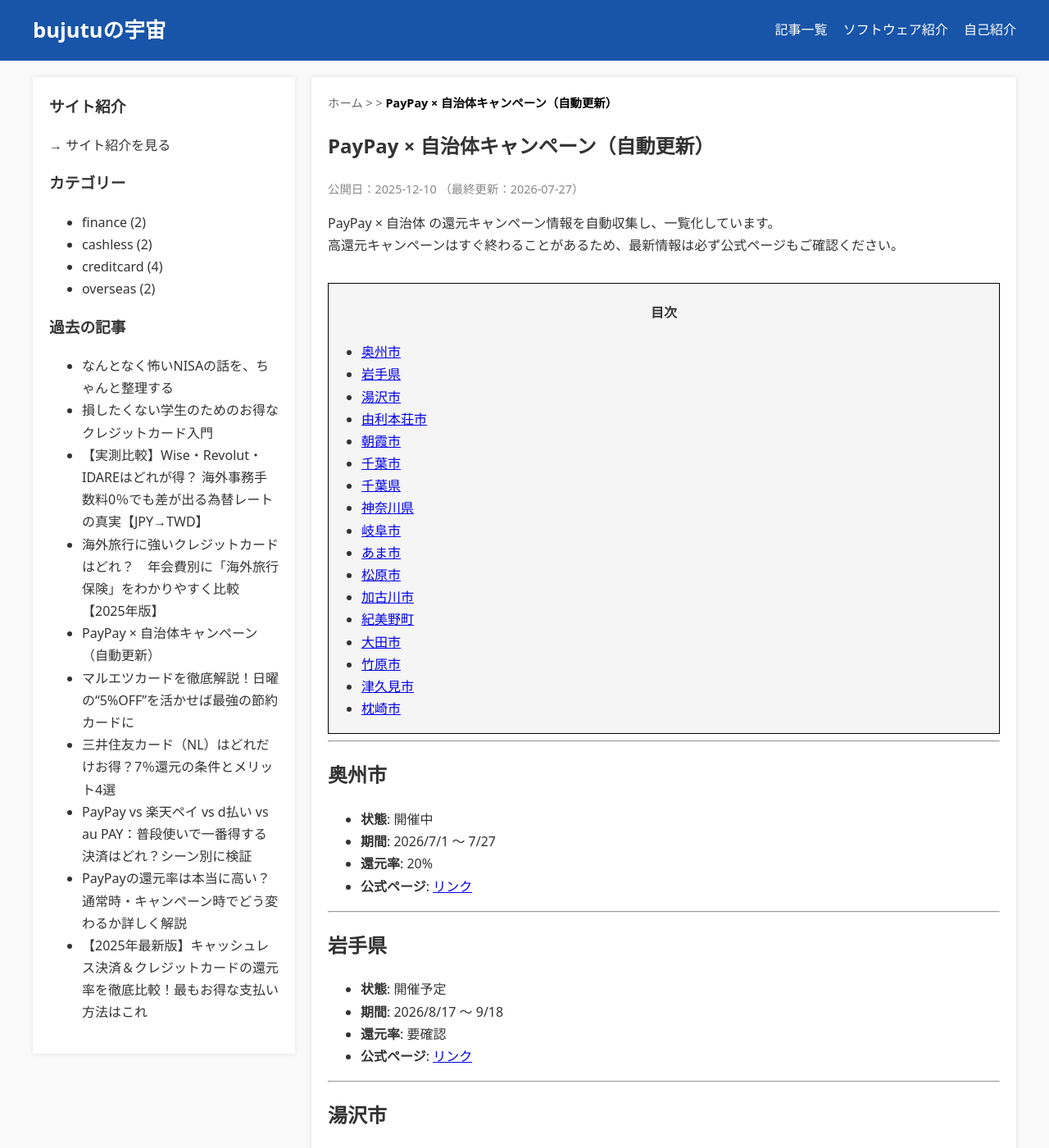
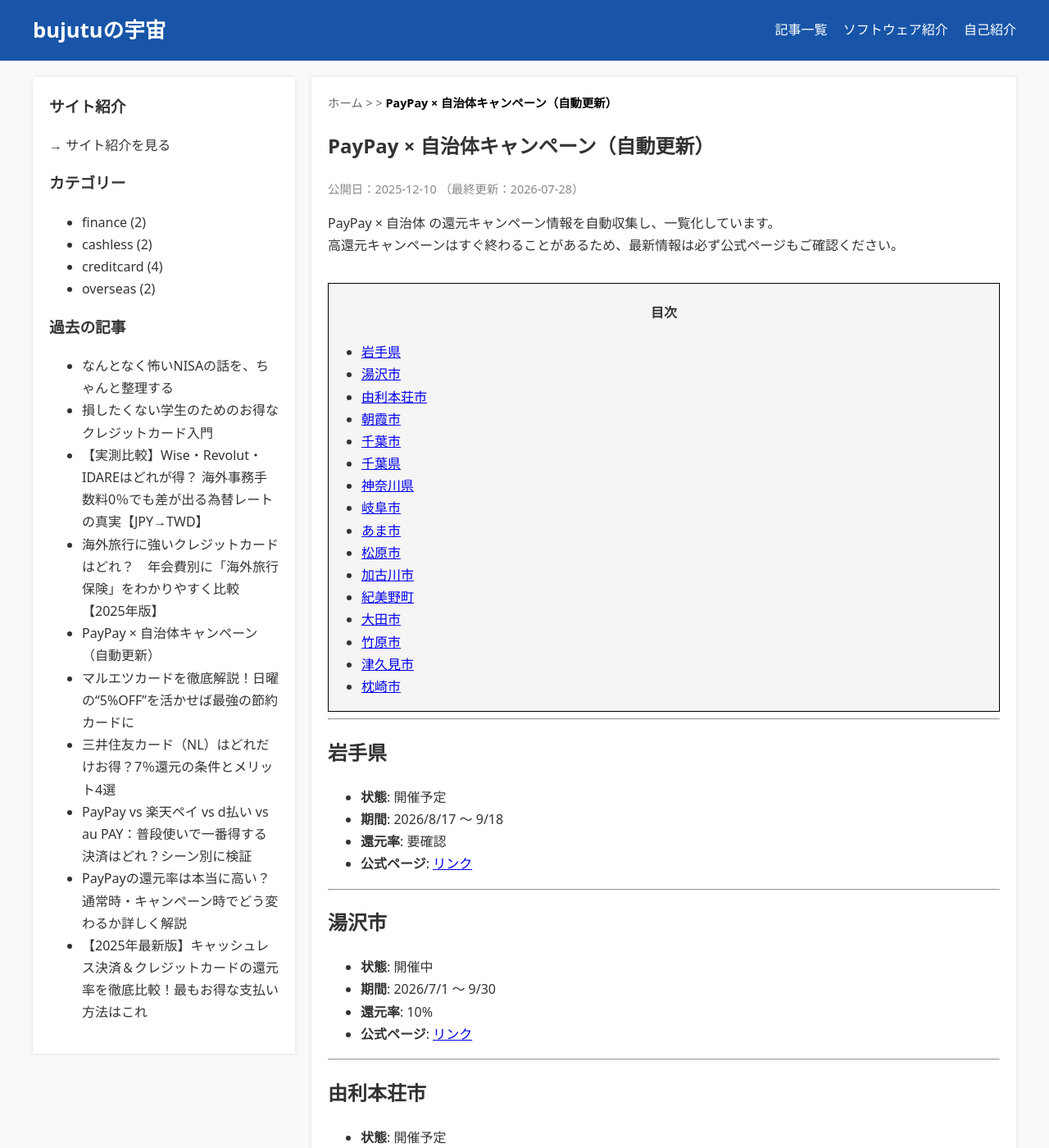
Before and after one commit to bujutu/bujutu.github.io, a Jekyll site: the page built from _posts/2025-12-10-paypay-campaigns.md, in a window 1280 px wide and 1400 px high. Shown: the whole window at 82% size. Built offline with Jekyll 4.4.1, drawn with Linux system fonts in a browser that asks for light colours; part of the change alters nothing that is shown; some of the changed text lies outside the part shown.

Commit message:
Auto-update PayPay campaigns

```diff
--- a/_posts/2025-12-10-paypay-campaigns.md
+++ b/_posts/2025-12-10-paypay-campaigns.md
@@ -1,7 +1,7 @@
 ---
 title: "PayPay × 自治体キャンペーン（自動更新）"
 layout: post
-last_modified_at: 2026-07-27 12:17:02
+last_modified_at: 2026-07-28 11:13:02
 description: "PayPayと自治体のポイント還元キャンペーン一覧（自動更新）。"
 tags: [paypay, 自治体, キャンペーン, 自動更新]
 ---
@@ -16,15 +16,6 @@ PayPay × 自治体 の還元キャンペーン情報を自動収集し、一覧
 ---
 
 
-
-## 奥州市
-
-- **状態**: 開催中
-- **期間**: 2026/7/1 〜 7/27
-- **還元率**: 20%
-- **公式ページ**: [リンク](https://paypay.ne.jp/event/iwate-oshu-city-20260701/)
-
----
 
 ## 岩手県
 
@@ -93,8 +84,8 @@ PayPay × 自治体 の還元キャンペーン情報を自動収集し、一覧
 
 - **状態**: 開催予定
 - **期間**: 2026/8/1 〜 8/31
-- **還元率**: 要確認
-- **公式ページ**: [リンク](https://paypay.ne.jp/notice/20260615/cp-jichitai/)
+- **還元率**: 20%
+- **公式ページ**: [リンク](https://paypay.ne.jp/event/gifu-gifu-city-20260801/)
 
 ---
 
@@ -111,8 +102,8 @@ PayPay × 自治体 の還元キャンペーン情報を自動収集し、一覧
 
 - **状態**: 開催予定
 - **期間**: 2026/8/1 〜 9/30
-- **還元率**: 要確認
-- **公式ページ**: [リンク](https://paypay.ne.jp/notice/20260630/cp-jichitai/)
+- **還元率**: 20%
+- **公式ページ**: [リンク](https://paypay.ne.jp/event/osaka-matsubara-city/)
 
 ---
 
@@ -120,8 +111,8 @@ PayPay × 自治体 の還元キャンペーン情報を自動収集し、一覧
 
 - **状態**: 開催予定
 - **期間**: 2026/8/1 〜 8/31
-- **還元率**: 要確認
-- **公式ページ**: [リンク](https://paypay.ne.jp/notice/20260615/cp-jichitai/)
+- **還元率**: 20%
+- **公式ページ**: [リンク](https://paypay.ne.jp/event/hyogo-kakogawa-city-20260801/)
 
 ---
 
@@ -147,8 +138,8 @@ PayPay × 自治体 の還元キャンペーン情報を自動収集し、一覧
 
 - **状態**: 開催予定
 - **期間**: 2026/8/1 〜 9/25
-- **還元率**: 要確認
-- **公式ページ**: [リンク](https://paypay.ne.jp/notice/20260615/cp-jichitai/)
+- **還元率**: 20%
+- **公式ページ**: [リンク](https://paypay.ne.jp/event/hiroshima-takehara-city-20260801/)
 
 ---
 
@@ -156,8 +147,8 @@ PayPay × 自治体 の還元キャンペーン情報を自動収集し、一覧
 
 - **状態**: 開催予定
 - **期間**: 2026/8/1 〜 8/31
-- **還元率**: 要確認
-- **公式ページ**: [リンク](https://paypay.ne.jp/notice/20260615/cp-jichitai/)
+- **還元率**: 30%
+- **公式ページ**: [リンク](https://paypay.ne.jp/event/oita-tsukumi-city-20260801/)
 
 ---
 
```
